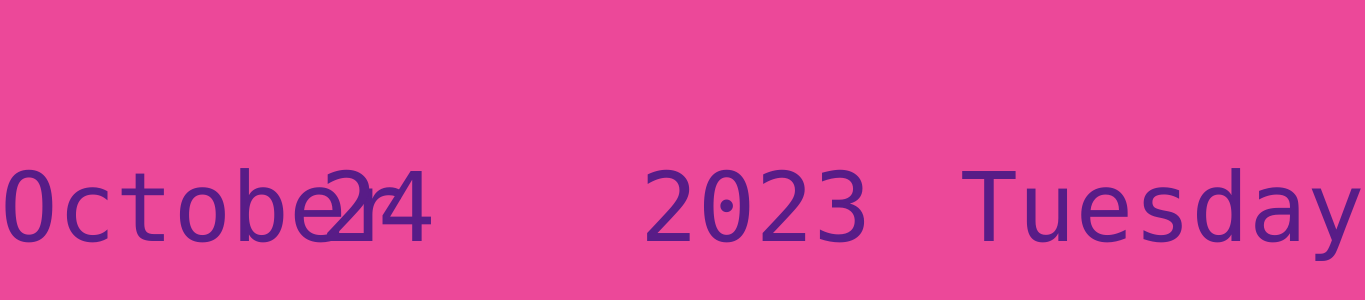
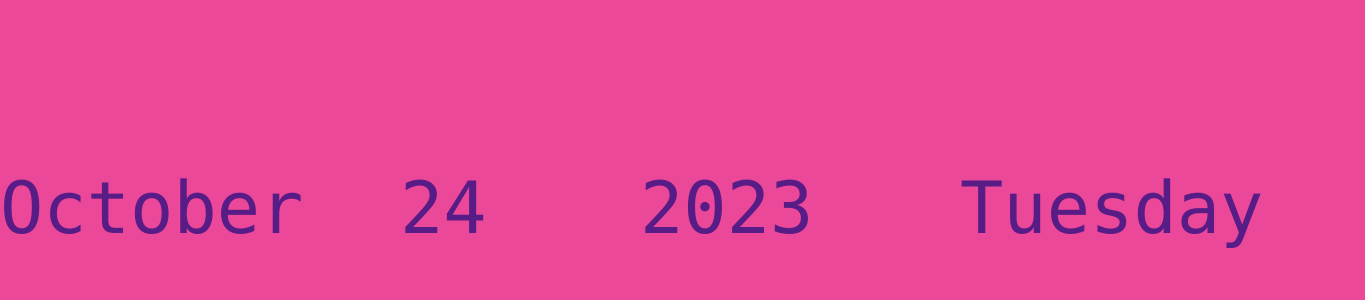
Before and after one commit to omar5o9/tailwind-date, a website: page public/index.html in a window 1280 px wide. Shown: the part 192-492 px from the top of the page, 1365 px wide, since content can reach past the window. Drawn offline with Linux system fonts and the light colour scheme.

Commit message:
added padding

```diff
--- a/public/index.html
+++ b/public/index.html
@@ -14,10 +14,10 @@
 
 
     <time class="container mx-auto block grid lg:grid-cols-4 md:grid-cols-2 ">
-        <data class="month block text-8xl font-mono text-purple-900">Month</data>
-        <data class="dayOfMonth block text-8xl font-mono text-purple-900">00</data>
-        <data class="year block text-8xl font-mono text-purple-900">0000</data>
-        <data class="dayOfWeek block text-8xl font-mono text-purple-900">SMTWTFS</data>
+        <data class="month block text-7xl font-mono text-purple-900">Month</data>
+        <data class="dayOfMonth block text-7xl font-mono text-purple-900 pl-20">00</data>
+        <data class="year block text-7xl font-mono text-purple-900">0000</data>
+        <data class="dayOfWeek block text-7xl font-mono text-purple-900">SMTWTFS</data>
     </time>
 
 </body>
```
Also changed, not shown: public/style.css.
